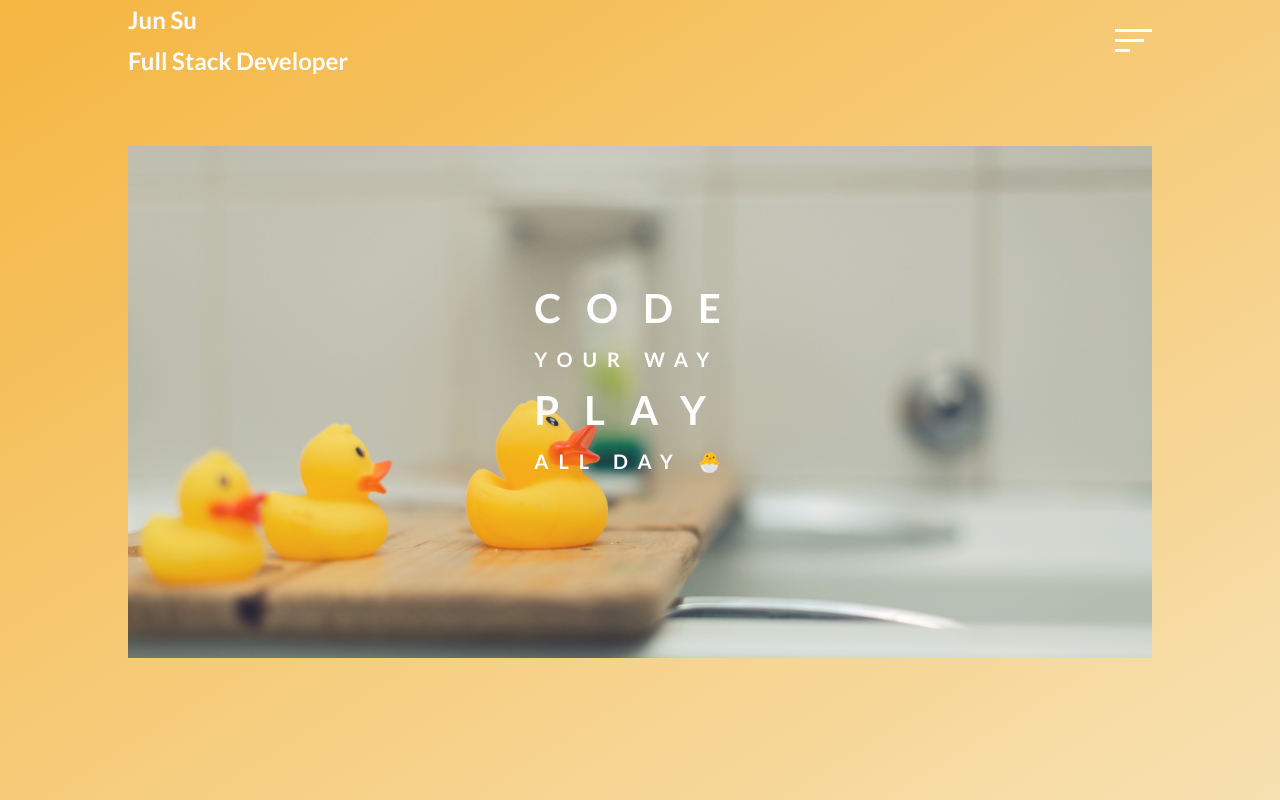
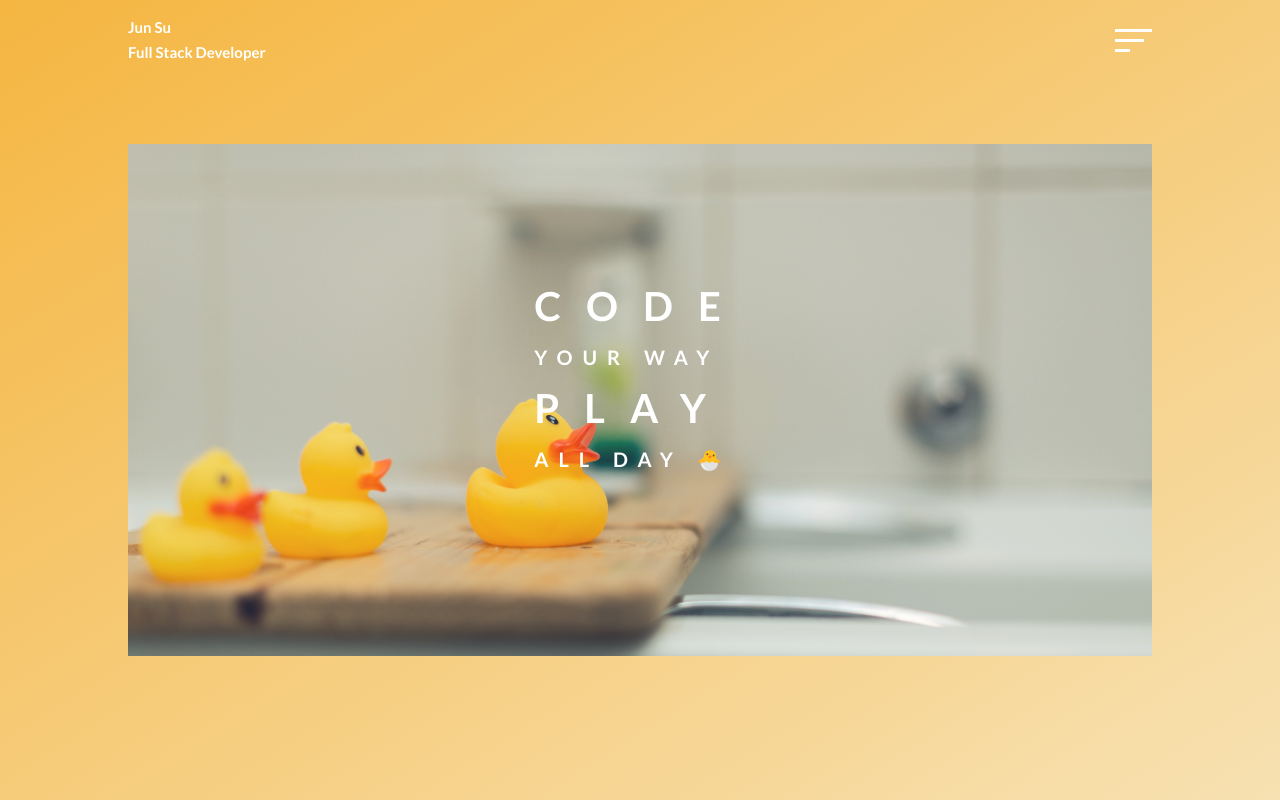
Before and after one commit to jujopico/Portfolio-2.0, a plain HTML site: page index.html in a window 1280 px wide. Drawn offline with nearby package versions, Linux system fonts and the light colour scheme.

Commit message:
change root font size into 62.5% which comes from 10/16

```diff
--- a/style.css
+++ b/style.css
@@ -5,13 +5,12 @@
 }
 
 html {
-  font-size: 10px;
+  font-size: 62.5%;
 }
 
 body {
   font-family: "Lato", sans-serif;
   font-weight: 400;
-  font-size: 1.6rem;
   line-height: 1.7;
 }
 
```
